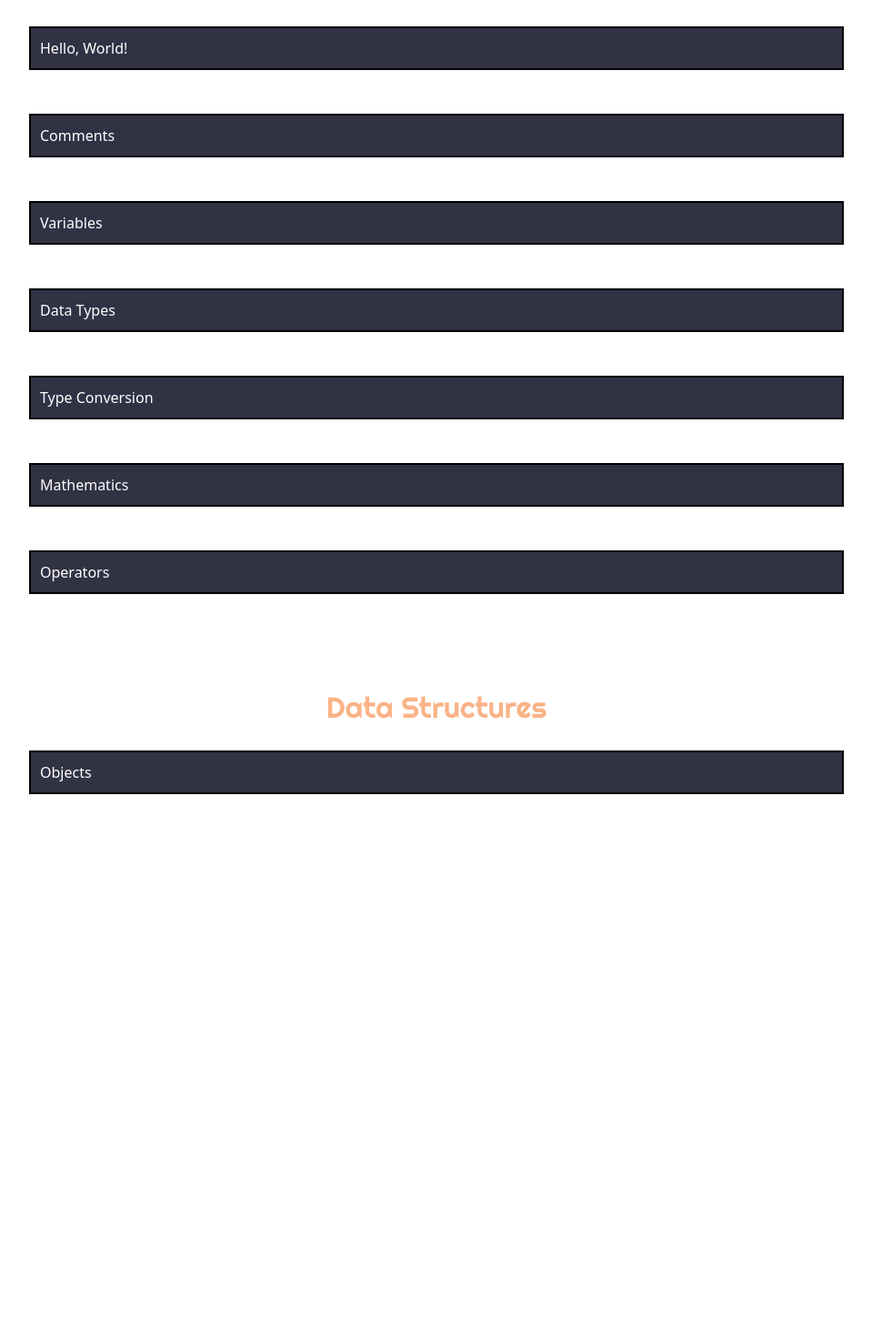
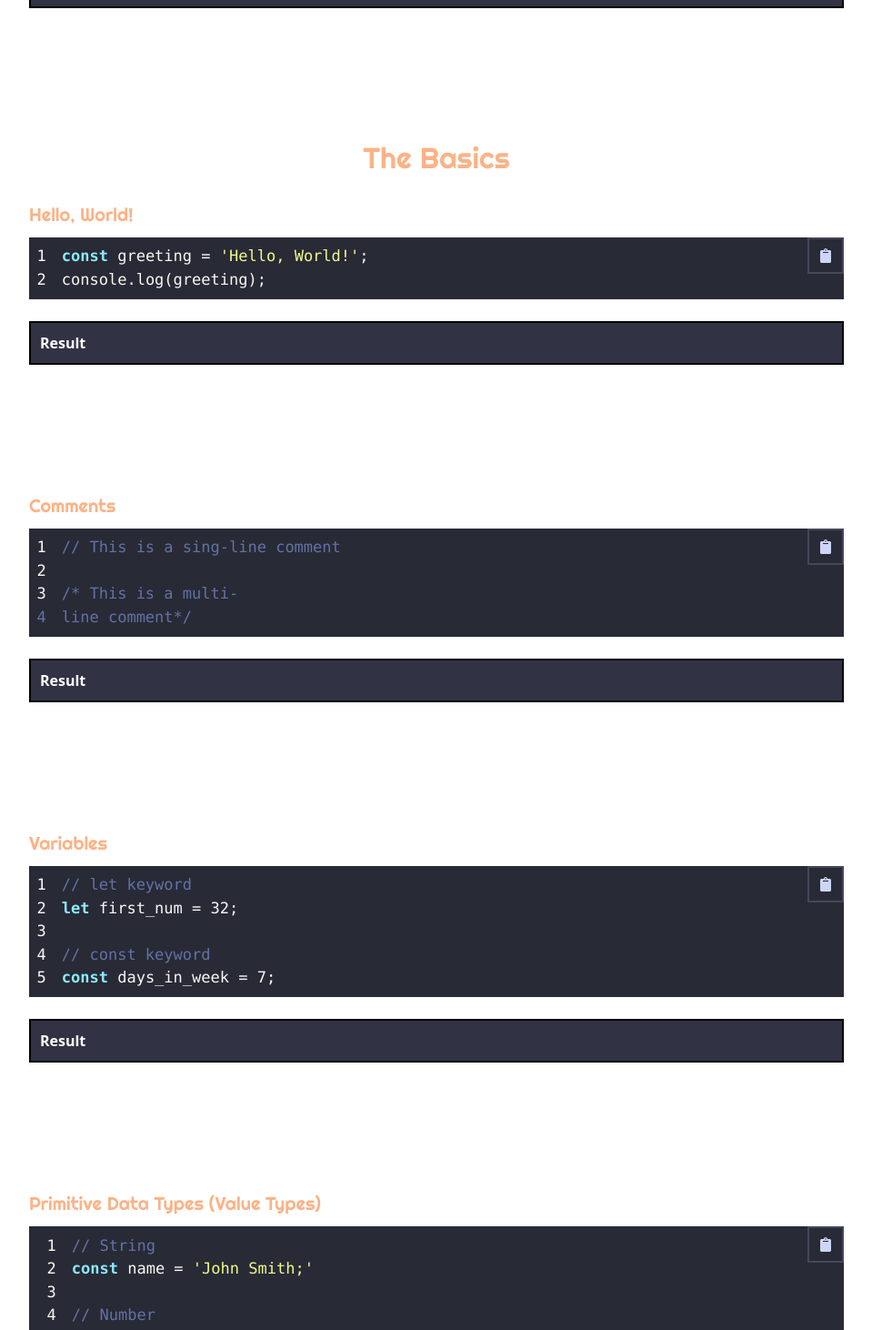
Before and after one commit to KyleCurtis/SpaceDocs, a Next.js app: page /topics/languages/js in a window 1280 px wide. Shown: the part 800-2262 px from the top of the page at 91% size, without its empty margins (160-1119 px from the left). Built offline with nearby package versions, Linux system fonts and the light colour scheme; a web font is replaced by a local one.

Commit message:
JS content and UI changes

```diff
--- /dev/null
+++ b/code/js-code.js
@@ -0,0 +1,72 @@
+/* HELLO WORLD
+======================================================================================================== */
+export const HelloWorld = `const greeting = 'Hello, World!';
+console.log(greeting);`;
+
+/* COMMENTS
+======================================================================================================== */
+export const Comments = `// This is a sing-line comment
+
+/* This is a multi-
+line comment*/`;
+
+/* VARIABLES
+======================================================================================================== */
+export const Variables = `// let keyword
+let first_num = 32;
+
+// const keyword
+const days_in_week = 7;`;
+
+/* PRIMITIVE DATA TYPES
+======================================================================================================== */
+export const Types = `// String
+const name = 'John Smith;'
+
+// Number
+const age = 32;
+
+// Boolean
+const is_pavascript = true;
+
+// Undefined
+const value = undefined;
+
+// Null
+const selection = null;`;
+
+/* TYPEOF
+======================================================================================================== */
+export const TypeOf = `// Let's take the variables from the previous section:
+const name = 'John Smith';
+const age = 32;
+const is_javascript = true;
+const value = undefined;
+const selection = null;
+
+// Getting the data type using typeof:
+console.log(typeof name);
+console.log(typeof age);
+console.log(typeof is_javascript);
+console.log(typeof value);
+console.log(typeof selection);`;
+
+
+/* TYPE CONVERSIONS
+======================================================================================================== */
+export const TypeConversions = `let value = "32"; // notice how 32 starts as a string
+console.log(typeof value); // we can verify the type with typeof
+
+/* Using Methods
+========================================================== */
+// Number() Method
+let num1 = Number(value);
+console.log(typeof num1); // verify
+
+// String() Method
+let num2 = String(value);
+console.log(typeof num2); // verify
+
+/* Using Parse
+========================================================== */
+`
--- a/components/CppBlock.js
+++ b/components/Code.js
@@ -1,7 +1,7 @@
 import SyntaxHighlighter from "react-syntax-highlighter";
 import { dracula } from "react-syntax-highlighter/dist/cjs/styles/hljs";
 
-const CppBlock = ({lang, children}) => {
+const Code = ({lang, children}) => {
     return (
         <div>
         <div className="code-block">
@@ -14,4 +14,4 @@ const CppBlock = ({lang, children}) => {
     )
 }
 
-export default CppBlock;
+export default Code;
--- a/components/Dropdown.js
+++ b/components/Dropdown.js
@@ -2,7 +2,7 @@ import Collapsible from "react-collapsible"
 
 const Dropdown = ({triggerWord, children}) => {
     return (
-        <div className='border-2 border-black overflow-hidden'>
+        <div className='border-2 border-black dark:border-[var(--cat-mocha-surface1)] overflow-hidden text-black dark:text-white font-bold'>
             <Collapsible className="bg-white dark:bg-[var(--cat-mocha-crust)]" trigger={triggerWord} transitionTime={100}>
                 <div className='dropdown-content'>
                     {children}
--- a/components/Header.js
+++ b/components/Header.js
@@ -5,7 +5,7 @@ import Navbar from './Navbar';
 const Header = ({ children }) => {
     return (
         <div>
-            <header className='bg-[var(--cat-mocha-base)] border-solid border-2 border-black'>
+            <header className='bg-[var(--cat-mocha-base)] border-solid border-2 border-black shadow-2xl'>
                 <Navbar />
                 <br />
                 <Image
--- a/components/Navbar.js
+++ b/components/Navbar.js
@@ -18,7 +18,7 @@ const Navbar = () => {
       <nav className="h-20 max-w-[92%] m-auto flex justify-between items-center p-2 text-black dark:text-white">
 
         <Link href='/'>
-            <h2 className="font-bold text-3xl">🚀 Rocket Docs</h2>
+            <h2 className="font-bold text-3xl text-[var(--cat-mocha-crust)] dark:text-[var(--cat-mocha-text)]">🚀 Rocket Docs</h2>
         </Link>
         <ul className="hidden sm:flex">
           <li className="p-4">
@@ -73,8 +73,8 @@ const Navbar = () => {
           }
         >
           <ul>
-          <li className="p-4">
-          <ThemeToggler />
+          <li className="m-auto w-10 h-20">
+            <ThemeToggler />
           </li>
             <li className="p-4 text-4xl hover:text-gray-500">
               <Link href="/topics/languages/cpp">C++</Link>
@@ -88,7 +88,7 @@ const Navbar = () => {
             <li className="p-4 text-4xl hover:text-gray-500">
               <Link href="/">Rust</Link>
             </li>
-            <li>
+            <li className="p-4 text-4xl hover:text-gray-500">
               <Link href="/">Python</Link>
             </li>
           </ul>
--- a/package.json
+++ b/package.json
@@ -9,10 +9,10 @@
     "lint": "next lint"
   },
   "dependencies": {
-    "@next/font": "13.1.1",
+    "@next/font": "13.1.2",
     "eslint": "8.31.0",
-    "eslint-config-next": "13.1.1",
-    "next": "13.1.1",
+    "eslint-config-next": "13.1.2",
+    "next": "13.1.2",
     "next-themes": "^0.2.1",
     "react": "18.2.0",
     "react-collapsible": "^2.10.0",
--- a/pages/topics/languages/cpp.js
+++ b/pages/topics/languages/cpp.js
@@ -4,7 +4,7 @@ import Dropdown from "../../../components/Dropdown";
 import Typewriter from "typewriter-effect";
 
 import { HelloWorld, Comments } from "../../../code/cpp-code";
-import CppBlock from "../../../components/CppBlock";
+import Code from "../../../components/Code";
 
 import Clipboard from "../../../components/Clipboard";
 
@@ -60,7 +60,7 @@ const CppPage = () => {
       ====================================================================================================== */}
       <h3>Hello, World!</h3>
       <Clipboard code={HelloWorld}></Clipboard>
-      <CppBlock lang="{cpp}">{HelloWorld}</CppBlock>
+      <Code lang="cpp">{HelloWorld}</Code>
       <Dropdown triggerWord={"Result"}>Hello, World!</Dropdown>
 
       <div className="content-br"></div>
@@ -69,7 +69,7 @@ const CppPage = () => {
       ====================================================================================================== */}
       <h3>Comments</h3>
       <Clipboard code={Comments}></Clipboard>
-      <CppBlock lang="{cpp}">{Comments}</CppBlock>
+      <Code lang="cpp">{Comments}</Code>
       <Dropdown triggerWord={"Result"}></Dropdown>
 
       <div className="content-br"></div>
--- a/pages/topics/languages/js.js
+++ b/pages/topics/languages/js.js
@@ -1,16 +1,24 @@
-import SyntaxHighlighter from "react-syntax-highlighter";
-import { dracula } from "react-syntax-highlighter/dist/cjs/styles/hljs";
-
 import Header from "../../../components/Header";
 import Dropdown from "../../../components/Dropdown";
 
 import Typewriter from "typewriter-effect";
 
-//import {HelloWorld, Comments} from "../../../code/cpp-code";
+import Code from "../../../components/Code";
+import Clipboard from "../../../components/Clipboard";
 
+import {
+  HelloWorld,
+  Comments,
+  Variables,
+  Types,
+  TypeOf,
+  TypeConversions,
+} from "../../../code/js-code";
+
+import SyntaxHighlighter from "react-syntax-highlighter/dist/cjs/default-highlight";
+import Link from "next/link";
 
 const JsPage = () => {
-
   return (
     <>
       <Header>
@@ -43,129 +51,87 @@ const JsPage = () => {
       ====================================================================================================== */}
       <Dropdown triggerWord={"Terminology"}>test</Dropdown>
 
-      <div className="content-br"></div>
+      <br />
+
+      <Dropdown triggerWord={"Table of Contents"}>
+        <Link href='#hello-world'>Hello, World!</Link> <br />
+        <Link href='#comments'>Comments</Link> <br />
+        <Link href='#variables'>Variables</Link> <br />
+        <Link href='#data-types'>Data Types</Link> <br />
+        <Link href='#type-checking'>Type checking</Link> <br />
+        <Link href='#type-conversions'>Type Conversions</Link> <br />
+      </Dropdown>
+
+      <div id="hello-world" className="content-br"></div>
 
       <h2>The Basics</h2>
       <br />
 
       {/* HELLO WORLD SECTION
       ====================================================================================================== */}
-      <Dropdown triggerWord={"Hello, World!"}>
-        <div className="code-block">
-          <SyntaxHighlighter language="js" style={dracula}>
-            {/*hello*/}
-          </SyntaxHighlighter>
-        </div>
-        <br />
-        <Dropdown triggerWord={"Result"}>Hello, World!</Dropdown>
-      </Dropdown>
+      <h3>Hello, World!</h3>
+      <Clipboard code={HelloWorld}></Clipboard>
+      <Code lang="javascript">{HelloWorld}</Code>
+      <Dropdown triggerWord={"Result"}>Hello, World!</Dropdown>
 
-      <br />
-      <br />
 
       {/* COMMENTS SECTION
       ====================================================================================================== */}
-      <Dropdown triggerWord={"Comments"}>
-        <div className="code-block">
-          <SyntaxHighlighter language="js" style={dracula}>
-            {/*hello*/}
-          </SyntaxHighlighter>
-        </div>
-        <br />
-        <Dropdown triggerWord={"Result"}>Hello, World!</Dropdown>
-      </Dropdown>
+      <div id="comments" className="content-br"></div>
 
-      <br />
-      <br />
+      <h3>Comments</h3>
+      <Clipboard code={HelloWorld}></Clipboard>
+      <Code lang="javascript">{Comments}</Code>
+      <Dropdown triggerWord={"Result"}></Dropdown>
+
 
       {/* VARIABLES SECTION
       ====================================================================================================== */}
-      <Dropdown triggerWord={"Variables"}>
-        <div className="code-block">
-          <SyntaxHighlighter language="js" style={dracula}>
-            {/*hello*/}
-          </SyntaxHighlighter>
-        </div>
-        <br />
-        <Dropdown triggerWord={"Result"}>Hello, World!</Dropdown>
-      </Dropdown>
+      <div id="variables" className="content-br"></div>
 
-      <br />
-      <br />
+      <h3>Variables</h3>
+      <Clipboard code={Variables}></Clipboard>
+      <Code lang="javascript">{Variables}</Code>
+      <Dropdown triggerWord={"Result"}>Hello, World!</Dropdown>
 
       {/* DATA TYPES SECTION
       ====================================================================================================== */}
-      <Dropdown triggerWord={"Data Types"}>
-        <div className="code-block">
-          <SyntaxHighlighter language="js" style={dracula}>
-            {/*hello*/}
-          </SyntaxHighlighter>
-        </div>
-        <br />
-        <Dropdown triggerWord={"Result"}>Hello, World!</Dropdown>
+      <div id="data-types" className="content-br"></div>
+
+      <h3>Primitive Data Types (Value Types)</h3>
+      <Clipboard code={Types}></Clipboard>
+      <Code lang="javascript">{Types}</Code>
+      <Dropdown triggerWord={"Result"}>Hello, World!</Dropdown>
+
+      {/* TYPEOF SECTION
+      ====================================================================================================== */}
+      <div id="type-checking" className="content-br"></div>
+
+      <h3>Checking the Type</h3>
+      <Clipboard code={TypeOf}></Clipboard>
+      <Code lang="javascript">{TypeOf}</Code>
+      <Dropdown triggerWord={"Result"}>
+        string <br />
+        number <br />
+        boolean <br />
+        undefined <br />
+        object
       </Dropdown>
-
-      <br />
-      <br />
 
       {/* TYPE CONVERSION SECTION
       ====================================================================================================== */}
-      <Dropdown triggerWord={"Type Conversion"}>
-        <div className="code-block">
-          <SyntaxHighlighter language="js" style={dracula}>
-            {/*hello*/}
-          </SyntaxHighlighter>
-        </div>
-        <br />
-        <Dropdown triggerWord={"Result"}>Hello, World!</Dropdown>
-      </Dropdown>
-
-      <br />
-      <br />
-
-      {/* MATHEMATICS SECTION
-      ====================================================================================================== */}
-      <Dropdown triggerWord={"Mathematics"}>
-        <div className="code-block">
-          <SyntaxHighlighter language="js" style={dracula}>
-            {/*hello*/}
-          </SyntaxHighlighter>
-        </div>
-        <br />
-        <Dropdown triggerWord={"Result"}>Hello, World!</Dropdown>
-      </Dropdown>
-
-      <br />
-      <br />
-
-      {/* OPERATORS SECTION
-      ====================================================================================================== */}
-      <Dropdown triggerWord={"Operators"}>
-        <div className="code-block">
-          <SyntaxHighlighter language="js" style={dracula}>
-            {/*hello*/}
-          </SyntaxHighlighter>
-        </div>
-        <br />
-        <Dropdown triggerWord={"Result"}>Hello, World!</Dropdown>
+      <div id="type-conversions" className="content-br"></div>
+      <h3>Type Conversions</h3>
+      <Clipboard code={TypeConversions}></Clipboard>
+      <Code lang="javascript">{TypeConversions}</Code>
+      <Dropdown triggerWord={"Result"}>
+        <p>number</p> <br />
+        <p>string</p>
       </Dropdown>
 
       <div className="content-br"></div>
+      <div className="content-br"></div>
 
-      <h2>Data Structures</h2>
-      <br />
-
-      {/* OBJECTS SECTION
-      ====================================================================================================== */}
-      <Dropdown triggerWord={"Objects"}>
-        <div className="code-block">
-          <SyntaxHighlighter language="js" style={dracula}>
-            {/*hello*/}
-          </SyntaxHighlighter>
-        </div>
-        <br />
-        <Dropdown triggerWord={"Result"}>Hello, World!</Dropdown>
-      </Dropdown>
 
       <div className="content-br"></div>
       <div className="content-br"></div>
--- a/styles/components/Dropdown.scss
+++ b/styles/components/Dropdown.scss
@@ -4,7 +4,6 @@
 }
 
 .dropdown-content {
-    color: green;
     font-size: 15px;
     padding: 20px;
 }
--- a/styles/globals.scss
+++ b/styles/globals.scss
@@ -142,8 +142,8 @@ body {
 }
 
 .content-br {
-  padding-top: 50px;
-  padding-bottom: 50px;
+  padding-top: 70px;
+  padding-bottom: 70px;
   background-color: transparent;
   height: 100%;
 }
@@ -169,7 +169,7 @@ h2 {
 h3 {
   color: var(--cat-mocha-peach);
   font-family: 'Righteous', cursive;
-
+  padding-bottom:10px;
   font-size: 20px;
 }
 
```
Also changed, not shown: 1 other file (tests, documents, lock files or other folders).
